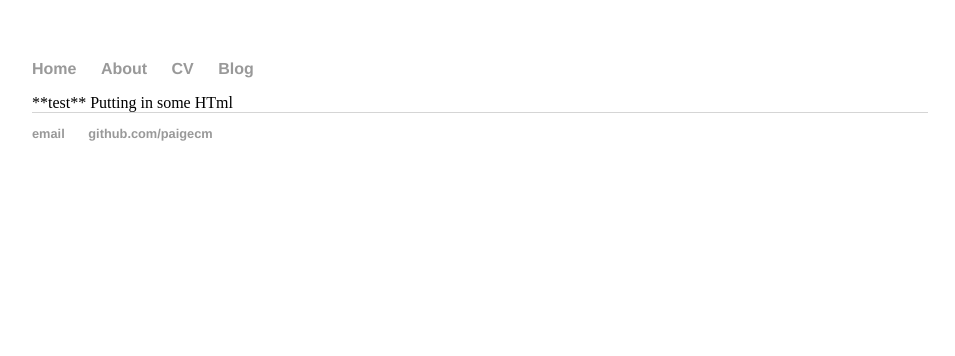
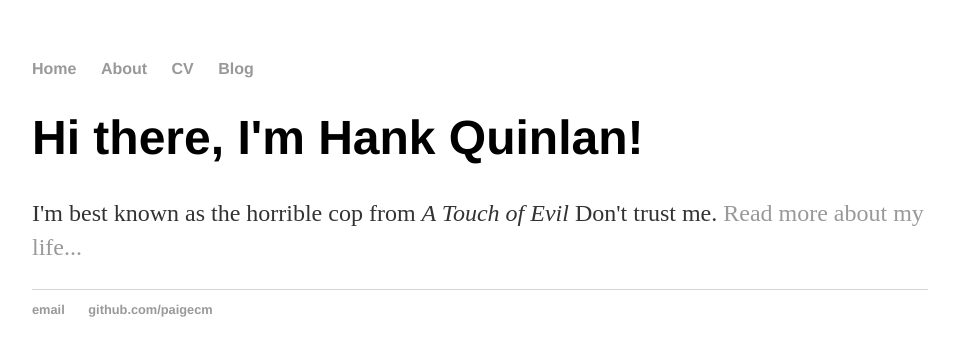
Before and after one commit to paigecm/paigecm.github.io, a Jekyll site: the page built from index.html, in a window 1280 px wide. Shown: the top 356 px of the page, without its empty margins (160-1115 px from the left). Built offline with Jekyll 4.4.1, drawn with Linux system fonts in a browser that asks for light colours.

Commit message:
Update index.html

```diff
--- a/index.html
+++ b/index.html
@@ -1,7 +1,8 @@
 ---
 layout: default
-title: Paige Morgan's e-portfolio
+title: Hank Quinlan, Horrible Cop
 ---
-**test**
-
-Putting in some HTml
+<div class="blurb">
+	<h1>Hi there, I'm Hank Quinlan!</h1>
+	<p>I'm best known as the horrible cop from <em>A Touch of Evil</em> Don't trust me. <a href="/about">Read more about my life...</a></p>
+</div><!-- /.blurb -->
```
